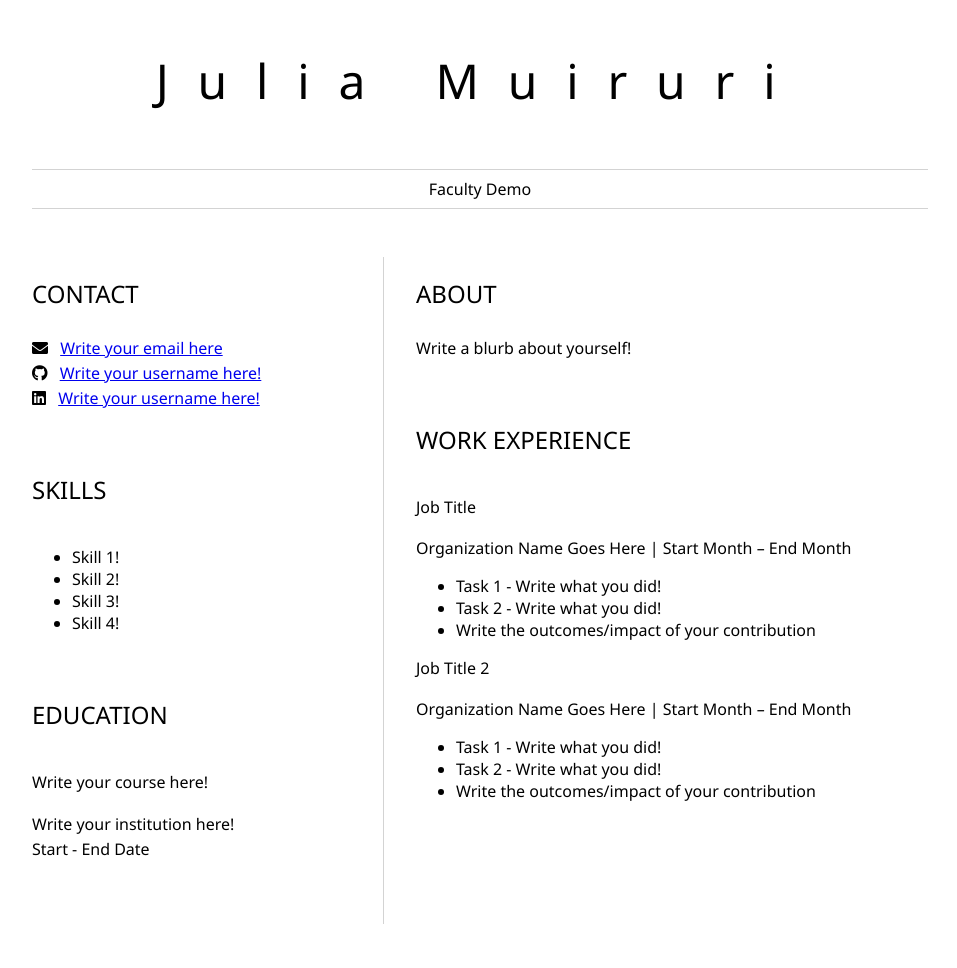
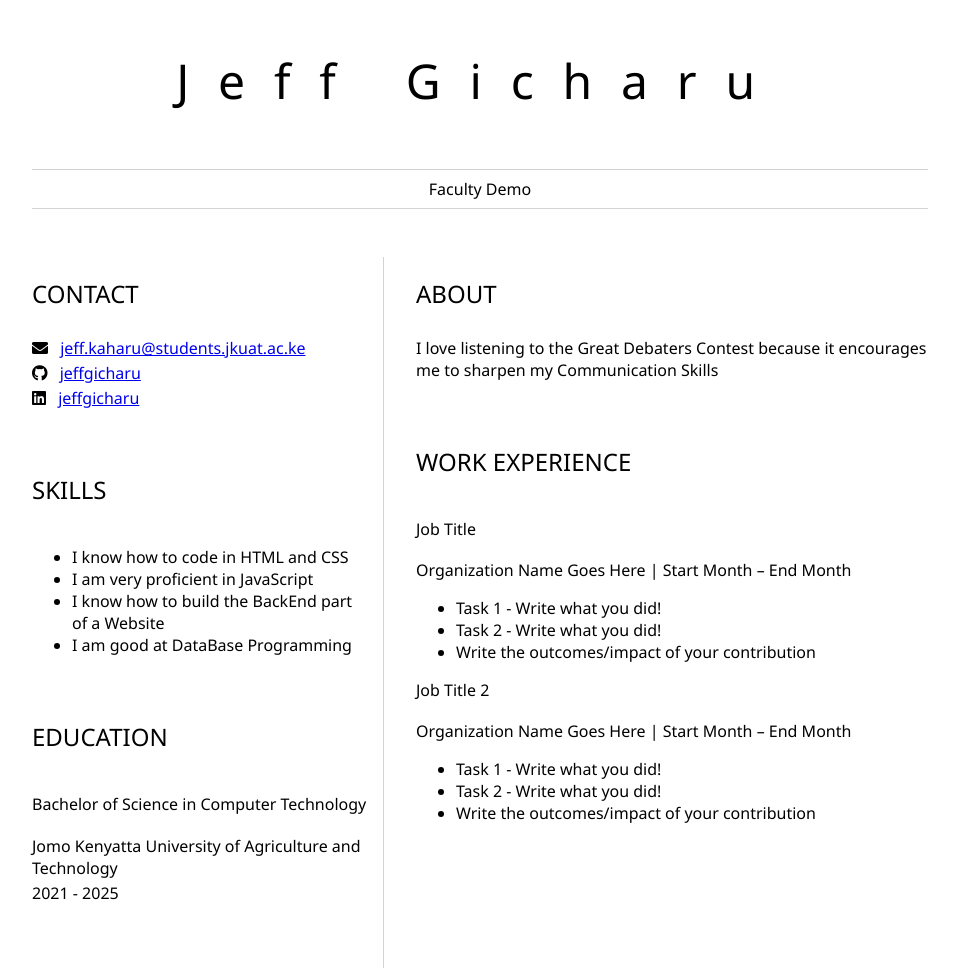
Before and after one commit to jeffgicharu/resume-my-first-static-web-app, a plain HTML site: page index.html in a window 1280 px wide. Shown: the whole page, without its empty margins (160-1117 px from the left). Before the commit the page ends 924 px from the top, so only its background shows below. Drawn offline with Linux system fonts and the light colour scheme.

Commit message:
Name-Contact-About-Changed

```diff
--- a/index.html
+++ b/index.html
@@ -2,13 +2,13 @@
 	<head>
 		<link href="style.css" rel="stylesheet">
         <link rel="stylesheet" href="https://cdnjs.cloudflare.com/ajax/libs/font-awesome/5.15.4/css/all.min.css">
-        <title>Julia Muiruri</title>
+        <title>Jeff Gicharu</title>
 	</head>
 
 	<body>
 		<header id="header">
 			<!-- resume header with your name and title -->
-			<h1>Julia Muiruri</h1>
+			<h1>Jeff Gicharu</h1>
 			<hr>
 			Faculty Demo
 			<hr>
@@ -20,36 +20,36 @@
 					<!-- contact info including social media -->
                     <p>
                         <i class="fa fa-envelope" aria-hidden="true"></i>
-                        <a href="mailto:username@domain.top-level domain">Write your email here</a>
+                        <a href="mailto:username@domain.top-level domain">jeff.kaharu@students.jkuat.ac.ke</a>
                     </p>
                     <p>
                         <i class="fab fa-github" aria-hidden="true"></i>
-                        <a href="github.com/yourGitHubUsername">Write your username here!</a>
+                        <a href="github.com/yourGitHubUsername">jeffgicharu</a>
                     </p>
                     <p>
                         <i class="fab fa-linkedin" aria-hidden="true"></i>
-                        <a href="linkedin.com/yourLinkedInUsername">Write your username here!</a>
+                        <a href="linkedin.com/yourLinkedInUsername">jeffgicharu</a>
                     </p>
 				</section>
 				<section>
 					<h2>SKILLS</h2>
 					<!-- your skills -->
                     <ul>
-                        <li>Skill 1!</li>
-                        <li>Skill 2!</li>
-                        <li>Skill 3!</li>
-                        <li>Skill 4!</li>
+                        <li>I know how to code in HTML and CSS</li>
+                        <li>I am very proficient in JavaScript</li>
+                        <li>I know how to build the BackEnd part of a Website</li>
+                        <li>I am good at DataBase Programming</li>
                     </ul>
 				</section>
 				<section>
 					<h2>EDUCATION</h2>
 					<!-- your education -->
-                    <h3>Write your course here!</h3>
+                    <h3>Bachelor of Science in Computer Technology</h3>
                     <p>
-                        Write your institution here!
+                        Jomo Kenyatta University of Agriculture and Technology
                     </p>
                     <p>
-                        Start - End Date
+                        2021 - 2025
                     </p>
 				</section>
 			</article>
@@ -57,7 +57,7 @@
 				<section>
 					<h2>ABOUT</h2>
 					<!-- about you -->
-                    <p>Write a blurb about yourself!</p>
+                    <p>I love listening to the Great Debaters Contest because it encourages me to sharpen my Communication Skills</p>
 				</section>
 				<section>
 					<h2>WORK EXPERIENCE</h2>
```
